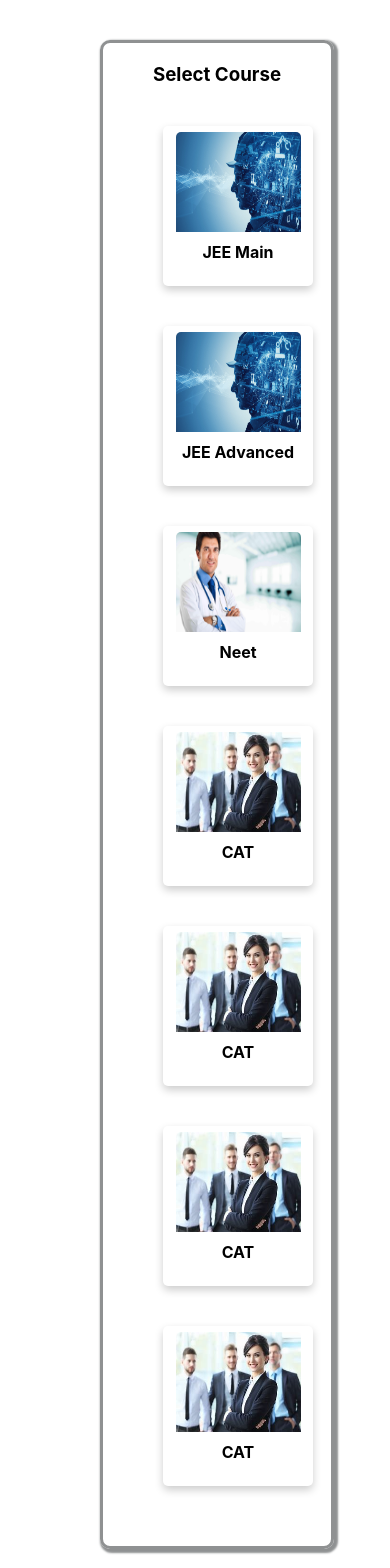
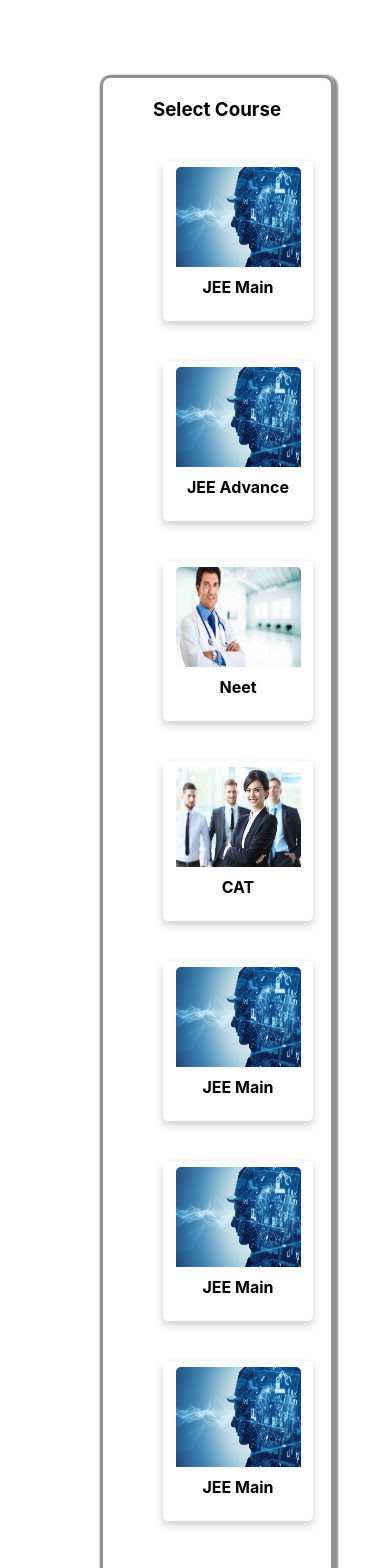
Before and after one commit to ultimate2511/MyCollege, a React (Create React App) app in the folder client/: page / in a window 390 px wide. Shown: the part 360-1928 px from the top of the page. Built offline with nearby package versions, Linux system fonts and the light colour scheme.

Commit message:
bodysectionimplementedusingcard

```diff
--- a/client/src/Components/BodySection/BodySection.css
+++ b/client/src/Components/BodySection/BodySection.css
@@ -2,14 +2,20 @@
 .container{
     background-color: rgb(34 71 56);
     color: white;
+    height: 200px;
 }
-.alpha{
+
+.alpha {
     display: flex;
     padding-top:20px;
     margin-left:100px;
 }
-.alpha:hover{
+.alpha span,img:hover{
     cursor:pointer;
+}
+.info{
+    display: flex;
+    margin-left:75px;
 }
 .flex {
     display: flex;
--- a/client/src/Components/BodySection/BodySection.jsx
+++ b/client/src/Components/BodySection/BodySection.jsx
@@ -1,18 +1,38 @@
-import React from 'react'
+import React, {useState} from "react";
 import './BodySection.css'
 import criteria from './criteria.png'
 function BodySection() {
+    const [style, setStyle] = useState({display: 'none'});
+
     const d = new Date();
   return (
 
     <div className="container">
-    <div className="alpha">
-    <img src={criteria} style={{width:"40px"}}/>
-    <h4 style={{marginLeft:"1px",marginTop:"5px"}}> Our Criteria</h4>
+    <div className="cri">
+    <div className="alpha" >
+    <img src={criteria} style={{width:"40px"}}
+      onMouseEnter={e => {
+                    setStyle({display: 'flex',marginBottom:"-67.5px"});
+                }}
+                onMouseLeave={e => {
+                    setStyle({display: 'none'})
+            }}
+    />
+    <span onMouseEnter={e => {
+                    setStyle({display: 'flex',marginBottom:"-67.5px"});
+                }}
+                onMouseLeave={e => {
+                    setStyle({display: 'none'})
+              }}>
+    <h4 style={{marginLeft:"1px",marginTop:"5px"}} > Our Criteria</h4></span>
+    </div>
+    <div className="info" style={style}>
+      we are predicting college <br/> on the basis of previous three <br/> year jossa counselling round
     </div>
     <div className="flex">
       <h4 className="positioning">College Predictor {d.getFullYear()}</h4>
       <h4 className="below">Predict Colleges based on exams you have taken.</h4>
+    </div>
     </div>
 
     </div>
--- a/client/src/Components/BodySection/BodySection1.jsx
+++ b/client/src/Components/BodySection/BodySection1.jsx
@@ -3,60 +3,23 @@ import './BodySection1.css';
 import engineer from './engineer.jpg';
 import medical from './medical.jpg';
 import mba from './mba.jpg';
+import Card from './Card.jsx';
 function BodySection1() {
-
   return (
     <div>
     <div className="">
-
     </div>
     <div className="small">
         <h3>Select Course</h3>
       <div className="Box">
-      <div class="card">
-      <img src = {engineer} style={{ width: "125px", height:"100px" }}/>
-        <div class="container1">
-        <h4><b>JEE Main</b></h4>
-        </div>
+      <Card image = {engineer} exam = {"JEE Main"}/>
+      <Card image = {engineer} exam = {"JEE Advance"}/>
+      <Card image = {medical} exam = {"Neet"}/>
+      <Card image = {mba} exam = {"CAT"}/>
+      <Card image = {engineer} exam = {"JEE Main"}/>
+      <Card image = {engineer} exam = {"JEE Main"}/>
+      <Card image = {engineer} exam = {"JEE Main"}/>
       </div>
-      <div class="card">
-      <img src = {engineer} style={{ width: "125px", height:"100px" }}/>
-        <div class="container1">
-        <h4><b>JEE Advanced</b></h4>
-        </div>
-      </div>
-      <div class="card">
-      <img src = {medical} style={{ width: "125px", height:"100px" }}/>
-        <div class="container1">
-        <h4><b>Neet</b></h4>
-        </div>
-      </div>
-      <div class="card">
-      <img src = {mba} style={{ width: "125px", height:"100px" }}/>
-        <div class="container1">
-        <h4><b>CAT</b></h4>
-        </div>
-      </div>
-      <div class="card">
-      <img src = {mba} style={{ width: "125px", height:"100px" }}/>
-        <div class="container1">
-        <h4><b>CAT</b></h4>
-        </div>
-      </div>
-      <div class="card">
-      <img src = {mba} style={{ width: "125px", height:"100px" }}/>
-        <div class="container1">
-        <h4><b>CAT</b></h4>
-        </div>
-      </div>
-      <div class="card">
-      <img src = {mba} style={{ width: "125px", height:"100px" }}/>
-        <div class="container1">
-        <h4><b>CAT</b></h4>
-        </div>
-      </div>
-      </div>
-
     </div>
     </div>
   )
--- /dev/null
+++ b/client/src/Components/BodySection/Card.css
@@ -0,0 +1,47 @@
+.card {
+    box-shadow: 0 4px 8px 0 rgba(0,0,0,0.2);
+    transition: 0.3s;
+    border-radius: 5px; /* 5px rounded corners */
+    width: 140px;
+    height:170px;
+    padding:6px;
+    margin:20px;
+    transition: transform 0.3s;
+}
+
+  /* Add rounded corners to the top left and the top right corner of the image */
+img {
+
+    border-radius: 5px 5px 0 0;
+}
+  /* On mouse-over, add a deeper shadow */
+.card:hover {
+
+    transform: translateY(-10px);
+    box-shadow: 0 16px 32px rgba(0, 0, 0, 0.2);
+}
+
+  /* Add some padding inside the card container */
+.container1 {
+    margin:10px;
+    padding: 2px;
+}
+@media (max-width: 768px) {
+    .card {
+        width: 150px;
+        height: 160px;
+        margin-left: 20px;
+    }
+
+    img {
+        /* width: 100px; */
+         /* Adjust image size */
+        /* height: 75px; */
+         /* Adjust image size */
+    }
+
+    .container1 {
+        margin: 5px;
+        padding: 1px;
+    }
+}
--- /dev/null
+++ b/client/src/Components/BodySection/Card.jsx
@@ -0,0 +1,17 @@
+import React from 'react'
+import './Card.css'
+import engineer from './engineer.jpg'
+function Card({image,exam}) {
+  return (
+    <div>
+        <div class="card">
+      <img src = {image} style={{ width: "125px", height:"100px" }}/>
+        <div class="container1">
+        <h4><b>{exam}</b></h4>
+        </div>
+        </div>
+    </div>
+  )
+}
+
+export default Card
```
